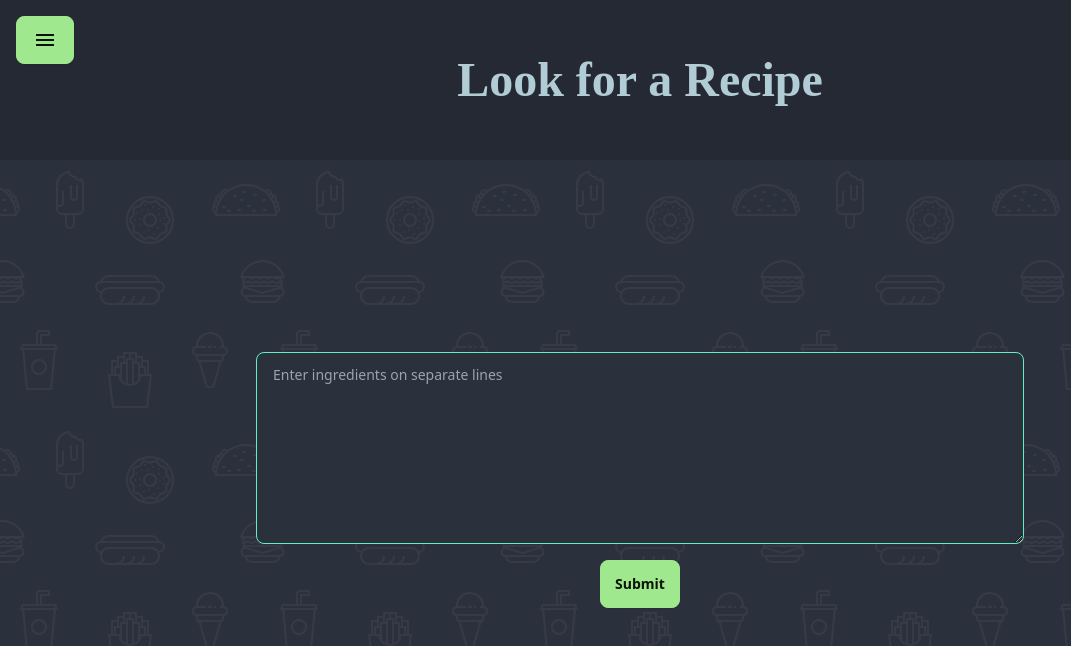
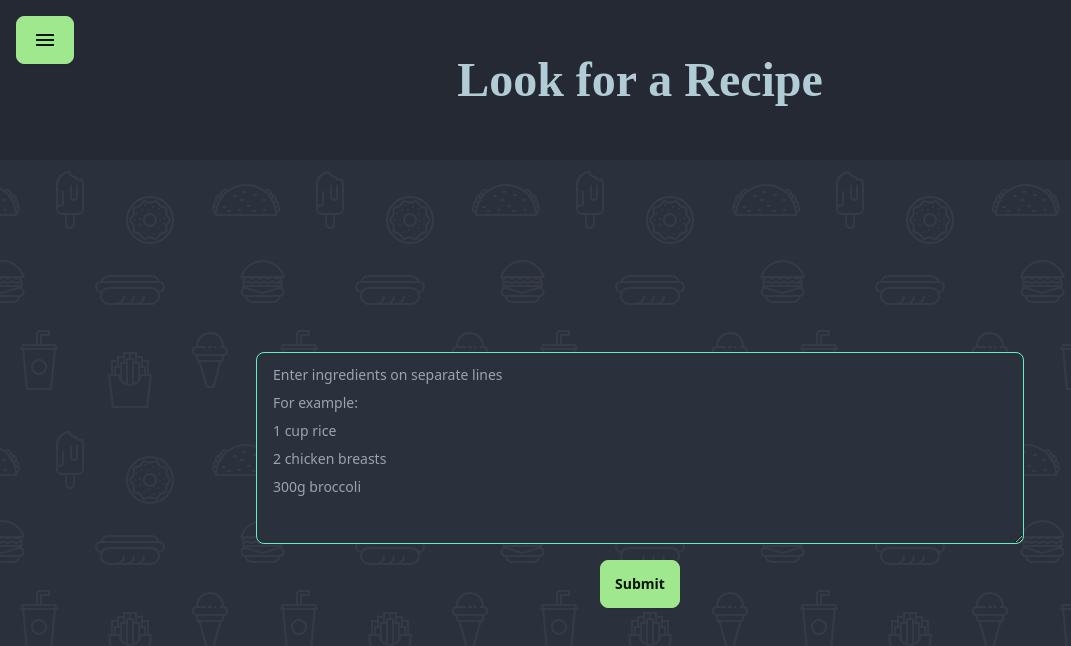
Before and after one commit to arimartell/CapstoneProject, a React (Vite) app in the folder frontend/: page /recipe in a window 1280 px wide. Shown: the top 646 px of the page, without its empty margins (0-1071 px from the left). Built offline with nearby package versions, Linux system fonts and the light colour scheme; sample sign-in values are in the browser's storage; a web font is replaced by a local one.

Commit message:
Example of what to write in recipe input

```diff
--- a/frontend/src/routes/recipe.jsx
+++ b/frontend/src/routes/recipe.jsx
@@ -54,7 +54,12 @@ export default function Recipe() {
                     >
                         <textarea
                             className="textarea textarea-success items-center h-48 xs:w-[20rem] md:w-[40rem] sm:w-[40rem] xl:w-[48rem]"
-                            placeholder="Enter ingredients on separate lines"
+                            placeholder="Enter ingredients on separate lines
+For example:
+1 cup rice
+2 chicken breasts
+300g broccoli
+                            "
                             name="ingredients"
                             value={formData.ingredients}
                             onChange={handleChange}
```
